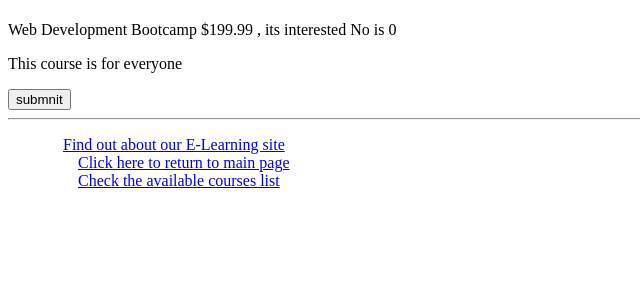
After one commit to buyuan/Internet_distribution_class, a Django app: page /Myapp/courses/1/ in a window 1280 px wide. The commit adds this page. Shown: the top 300 px of the page, without its empty margins (0-640 px from the left). Run offline with Django 4.2, Linux system fonts and the light colour scheme; data comes from the database, SQL or seed files in the repository.

Commit message:
update for lab7 and part of lab8

```diff
--- a/Myapp/models.py
+++ b/Myapp/models.py
@@ -2,7 +2,7 @@ from django.db import models
 import datetime
 from django.contrib.auth.models import User
 from django.utils import timezone
-
+from decimal import Decimal
 # Create your models here.
 class Topic(models.Model):
     Category_choice = [(6, 'Development'), (1, 'Business'), (2, 'IT & Software'), (3, 'Finance & Accounting'), (4, 'Health&Fitness')]
@@ -34,7 +34,12 @@ class Course(models.Model):
     #hours = models.IntegerField()
     for_everyone = models.BooleanField(default=True)
     description = models.TextField(max_length=300, null=True, blank=True)
+    #add for lab7
+    interested = models.PositiveIntegerField(default=0)
+    stages = models.PositiveIntegerField(default=3)
 
+    def discount(self):
+        return self.price * Decimal(0.9)
 
     def __str__(self):
         return self.name
--- a/Myapp/templates/Myapp/base.html
+++ b/Myapp/templates/Myapp/base.html
@@ -18,7 +18,9 @@
         <div>
             <ul>
                 <li class="hbar1"><a href="/Myapp/about" >Find out about our E-Learning site</a><br></li>
-                <li class="hbar1"><a href={% url 'Myapp:index' %}>Click here to return to main page</a></li>
+                <li class="hbar1"><a href={% url 'Myapp:index' %}>Click here to return to main page</a><br></li>
+                <!--我发现，这个路由，是url中的 name,而且冒号前后不能有空格-->
+                <li class="hbar1"><a href={% url 'Myapp:course_list' %}>Check the available courses list</a></li>
             </ul>
         </div>
     </body>
--- /dev/null
+++ b/Myapp/templates/Myapp/coursedetail.html
@@ -0,0 +1,16 @@
+{% extends 'Myapp/base.html' %}
+{% block body_block %}
+    <p>{{ cur.name }}   ${{ cur.price }} , its interested No is {{ cur.interested }}</p>
+    {% if cur.for_everyone %}
+        <p>This course is for everyone</p>
+    {% else %}
+        <p>This course is not for everyone</p>
+    {% endif %}
+        <form action="" method="post">
+            {% csrf_token %}
+            {{ form }}
+            <input type = "submit" value="submnit" />
+        </form>
+{% endblock %}
+{% block myhdg %}{% endblock %}
+{% block title %}Course_detail{% endblock %}
--- a/Myapp/urls.py
+++ b/Myapp/urls.py
@@ -9,4 +9,9 @@ urlpatterns = [
     path(r'', views.index, name='index'),
     path(r'about', views.about, name='about'),
     path(r'detail/<int:top_on>/', views.detail, name='detail'),
+    path(r'test', views.test, name='test'),
+    path(r'courses', views.courses, name='course_list'),
+    path(r'place_order', views.place_order, name='place_order'),
+    path(r'courses/<int:cour_id>/', views.coursedetail, name='coursedetail'),
+
 ]
--- a/Myapp/views.py
+++ b/Myapp/views.py
@@ -5,6 +5,8 @@ from django.http import HttpResponse
 from .models import Topic, Course, Student, Order
 from django.http import Http404
 from django.shortcuts import get_object_or_404, render
+from .forms import InterestForm, OrderForm
+
 '''
 def index(request):
     top_list = Topic.objects.all().order_by('id')[:10]
@@ -102,3 +104,50 @@ def detail(request, top_on):
         response.write(li)
     return response
 '''
+
+def courses(request):
+    courlist = Course.objects.all().order_by('id')
+    return render(request, 'Myapp/courses.html', {'courlist': courlist})
+
+def place_order(request):
+    msg = ""
+    courlist = Course.objects.all()
+    if request.method == 'POST':
+        form = OrderForm(request.POST)
+        if form.is_valid():
+            order = form.save(commit=False)
+            if order.levels <= order.course.stages:
+               # order.save()
+                #add discount for lab8
+                if(order.course.price>=150):
+                    order.course.price = order.course.discount()
+                order.save()
+                msg = 'Your course has been ordered successfully.'
+            else:
+                msg = 'You exceeded the number of levels for this course.'
+            return render(request, 'Myapp/order_response.html', {'msg': msg})
+    else:
+        form = OrderForm()
+    return render(request, 'Myapp/place_order.html', {'form': form, 'msg': msg, 'courlist': courlist})
+
+'''
+QUes: how to update date with InterestForm
+def coursedetail(request, cour_id):
+    cur = get_object_or_404(Course, id=cour_id)
+    if request.method == "POST":
+        form = InterestForm(instance=cur, data=request.POST)
+        if form.is_valid():
+            form.save()
+    elif request.method == "GET":
+        form = InterestForm(instance=cur)
+
+    return render(request, 'Myapp/coursedetail.html', {'form': form, 'cur': cur})
+'''
+def coursedetail(request, cour_id):
+    cur = get_object_or_404(Course, id=cour_id)
+    return render(request, 'Myapp/coursedetail.html', { 'cur': cur})
+
+
+def test(request):
+    form = InterestForm()
+    return render(request, 'Myapp/test.html', {'form': form})
```
Also changed, not shown: Myapp/forms.py (added, +17 -0 lines), Myapp/templates/Myapp/courses.html (added, +12 -0 lines), Myapp/templates/Myapp/order_response.html (added, +7 -0 lines), Myapp/templates/Myapp/place_order.html (added, +22 -0 lines), Myapp/migrations/0006_course_interested_course_stage.py (added), Myapp/migrations/0007_rename_stage_course_stages.py (added).
